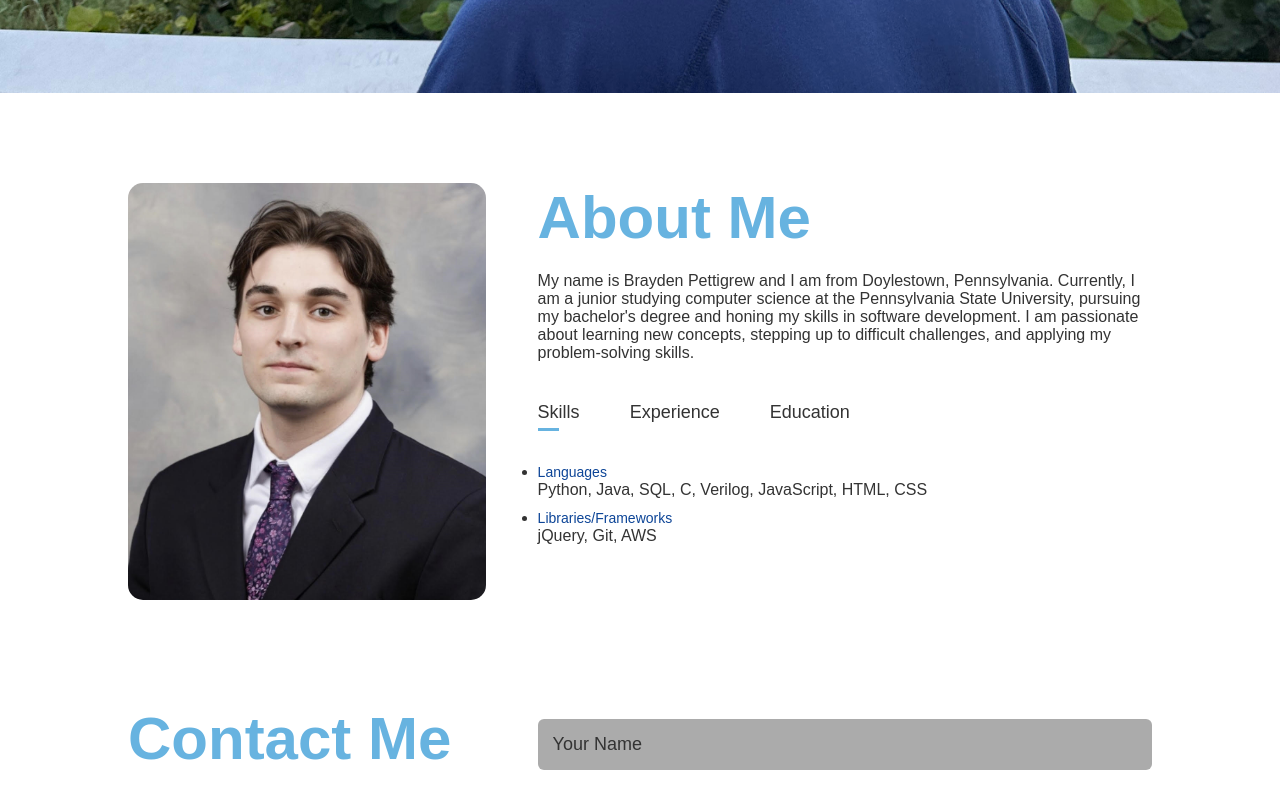
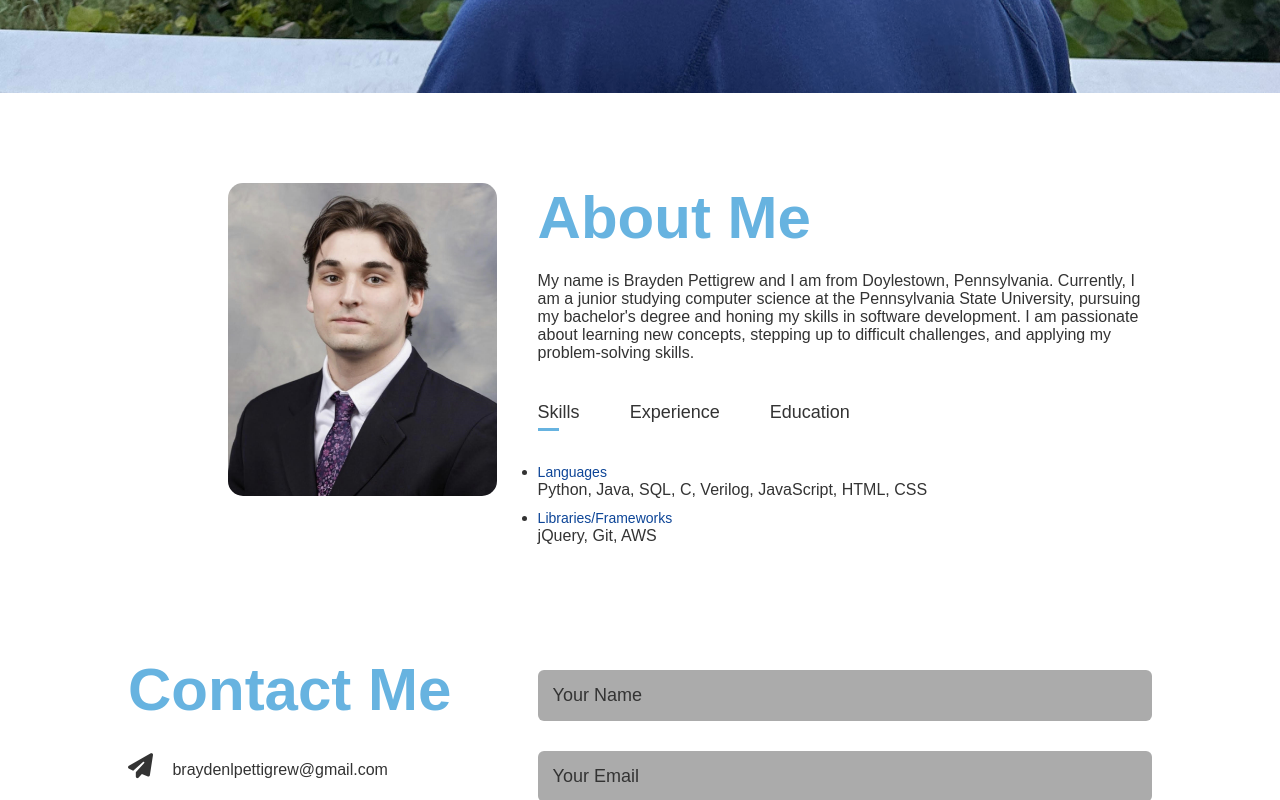
Before and after one commit to braydenpettigrew/personal-portfolio-website, a plain HTML site: page index.html in a window 1280 px wide. Shown: the part 707-1507 px from the top of the page. Drawn offline with Linux system fonts and the light colour scheme.

Commit message:
updated portrait photo

```diff
--- a/style.css
+++ b/style.css
@@ -117,7 +117,8 @@ nav ul li a:hover::after{
 }
 
 .about-col-1 img{
-    width: 100%;
+    width: 75%;
+    margin-left: 100px;
     /* the border of the image will be round */
     border-radius: 15px;
 }
```
Also changed, not shown: index.html (+0 -1 lines).
